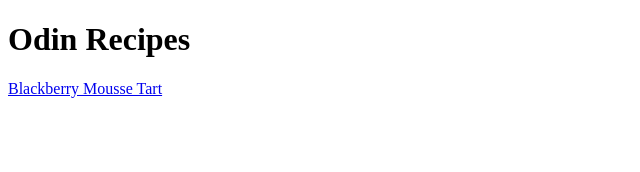
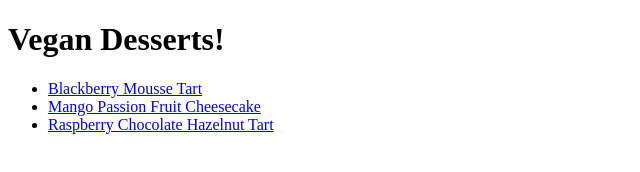
Before and after one commit to fariyinn/odin-recipes, a plain HTML site: page index.html in a window 1280 px wide. Shown: the whole page, without its empty margins (0-640 px from the left). Drawn offline with Linux system fonts and the light colour scheme.

Commit message:
Insert links to mango-passion-fruit-cheesecake.html and raspberry-chocolate-hazelnut-tart.html in unordered list format

```diff
--- a/index.html
+++ b/index.html
@@ -4,12 +4,17 @@
 
     <head>
         <meta charset="UTF-8">
-        <title>Odin Recipes</title>
+        <title>Vegan Desserts!</title>
     </head>
 
     <body>
-        <h1>Odin Recipes</h1>
-        <a href="./recipes/blackberry-mousse-tart.html">Blackberry Mousse Tart</a>
+        <h1>Vegan Desserts!</h1>
+
+        <ul>
+        <li><a href="./recipes/blackberry-mousse-tart.html">Blackberry Mousse Tart</a></li>
+        <li><a href="./recipes/mango-passion-fruit-cheesecake.html">Mango Passion Fruit Cheesecake</a></li>
+        <li><a href="./recipes/raspberry-chocolate-hazelnut-tart.html">Raspberry Chocolate Hazelnut Tart</a></li>
+        </ul>
     </body>
 
 </html>
```
